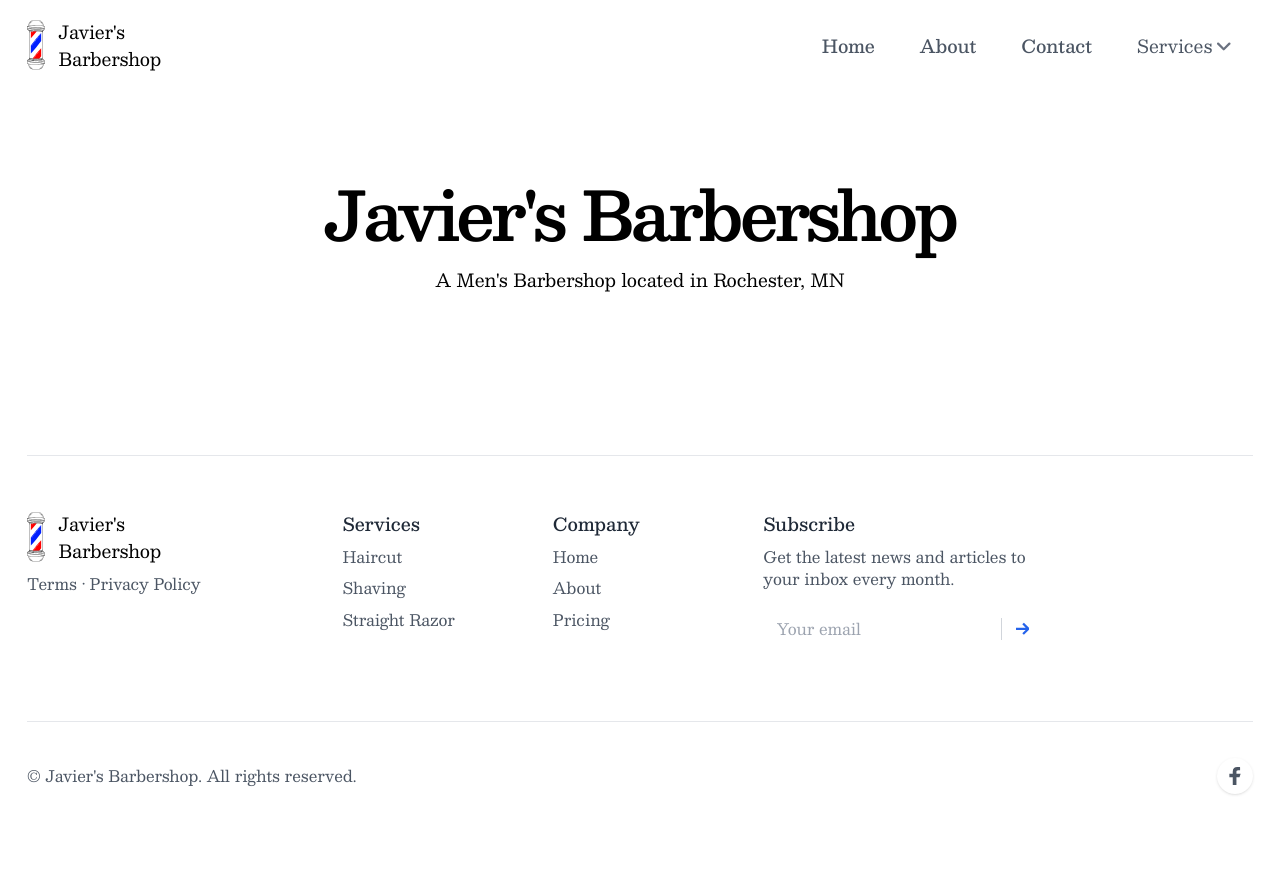
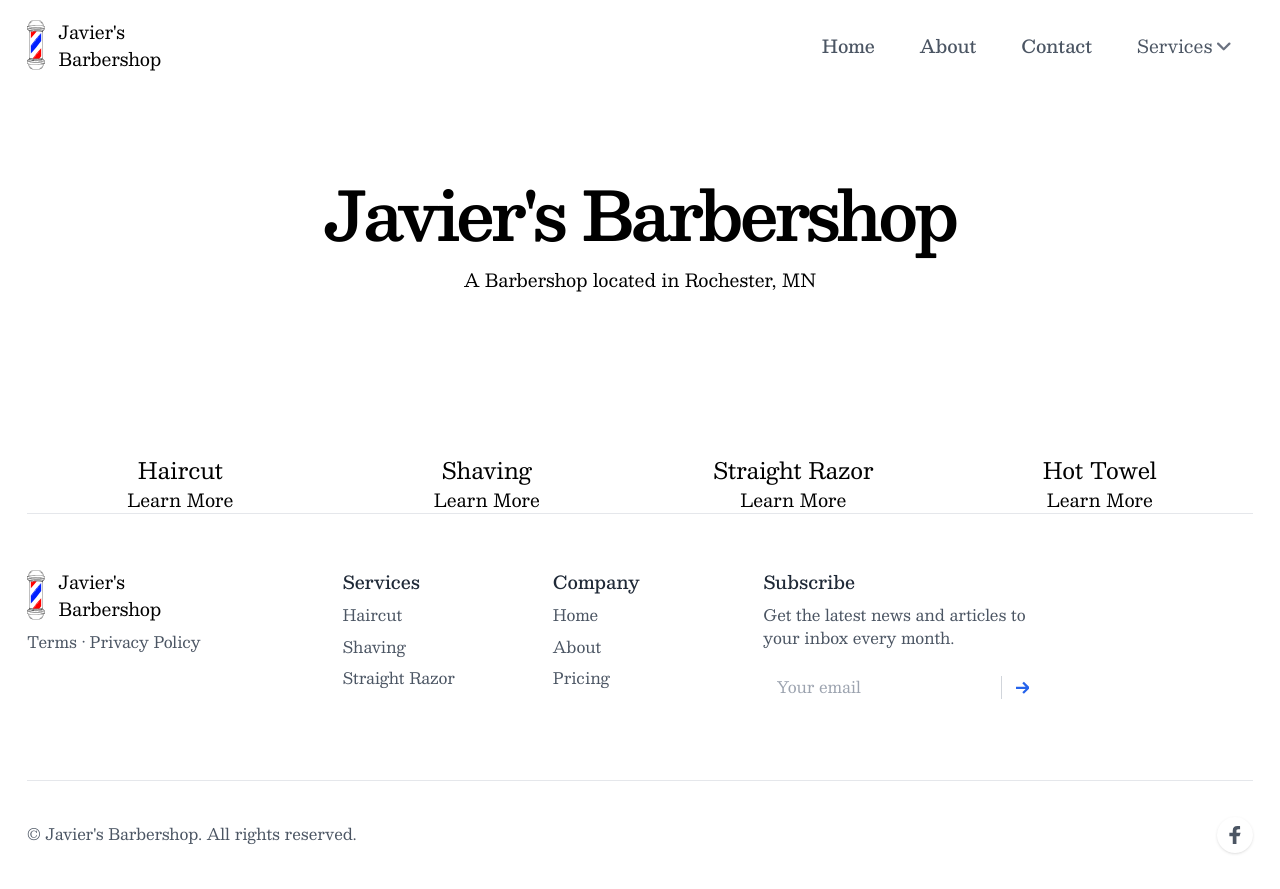
Before and after one commit to zackmorgs/javier, a Next.js app: page / in a window 1280 px wide. Before the commit the page ends 830 px from the top, so only its background shows below. Built offline with nearby package versions, Linux system fonts and the light colour scheme.

Commit message:
added services, more updates soon

```diff
--- a/app/(default)/page.tsx
+++ b/app/(default)/page.tsx
@@ -9,7 +9,7 @@ export default function Home() {
           <iframe src="https://www.google.com/maps/embed?pb=!1m18!1m12!1m3!1d15282225.79979123!2d73.7250245393691!3d20.750301298393563!2m3!1f0!2f0!3f0!3m2!1i1024!2i768!4f13.1!3m3!1m2!1s0x30635ff06b92b791%3A0xd78c4fa1854213a6!2sIndia!5e0!3m2!1sen!2sin!4v1587818542745!5m2!1sen!2sin" width="600" height="450" frameborder="0" style={{border:0}} allowfullscreen="" aria-hidden="false" tabindex="0"></iframe>
         </div> */}
 
-      {/* <Services/> */}
+      <Services/>
     </>
   )
 }
--- /dev/null
+++ b/app/services/haircut/page.tsx
@@ -0,0 +1,9 @@
+import Hero from "@/components/ui/hero"
+
+export default function Page() {
+    return (
+        <Hero title="Haircuts">
+            <p>A bit about my haircut service and what I have to offer with it.</p>
+        </Hero>
+    )
+}
--- /dev/null
+++ b/app/services/hot-towel/page.tsx
@@ -0,0 +1,9 @@
+import Hero from "@/components/ui/hero"
+
+export default function Page() {
+    return (
+        <Hero title="Hot Towel">
+            <p>A bit about my hot towel service and what I have to offer with it.</p>
+        </Hero>
+    )
+}
--- /dev/null
+++ b/app/services/shaving/page.tsx
@@ -0,0 +1,9 @@
+import Hero from "@/components/ui/hero"
+
+export default function Page() {
+    return (
+        <Hero title="Shaving">
+            <p>A bit about my shaving service and what I have to offer with it.</p>
+        </Hero>
+    )
+}
--- /dev/null
+++ b/app/services/straight-razor/page.tsx
@@ -0,0 +1,9 @@
+import Hero from "@/components/ui/hero"
+
+export default function Page() {
+    return (
+        <Hero title="Straight Razor">
+            <p>A bit about my straight razor service and what I have to offer with it.</p>
+        </Hero>
+    )
+}
--- a/components/hero-homepage.tsx
+++ b/components/hero-homepage.tsx
@@ -12,7 +12,7 @@ export default function HeroHomepage() {
                     <div className="text-center pb-12 md:pb-16">
                         <h1 className="text-5xl md:text-6xl font-extrabold leading-tighter tracking-tighter mb-4" data-aos="zoom-y-out">Javier's Barbershop</h1>
                         <div className="max-w-xs mx-auto sm:max-w-none sm:flex sm:justify-center" data-aos="zoom-y-out" data-aos-delay="300">
-                            <p>A Men's Barbershop located in Rochester, MN</p>
+                            <p>A Barbershop located in Rochester, MN</p>
                         </div>
                     </div>
                 </div>
--- a/components/services.tsx
+++ b/components/services.tsx
@@ -1,32 +1,26 @@
+import Link from 'next/link';
+import { services } from '@/data/services';
+
 export default function Services() {
-    const services = [
-        {
-            name: "Haircut",
-            picture: "",
-            link: "/services/haircut"
-        },
-        {
-            name: "Shaving",
-            picture: "",
-            link: "/services/shaving"
-        },
-        {
-            name: "",
-            picture: "",
-            link: ""
-        }
-    ]
+
     return (
-        <section id="services" className="max-w-6xl mx-auto px-4 sm:px-6">
-            <ul>
-                {services.map((service)=>{
+        <section id="services">
+            <div className="max-w-6xl mx-auto px-5 sm:px-6">
+                <ul className="grid sm:grid-cols-1 md:grid-cols-2 lg:grid-cols-4">
+                    {services.map((service) => {
                         return (
                             <li>
-                            <h5>{service.name}</h5>
+                                <Link href={service.link} className="flex flex-col justify-center text-center">
+                                    <h4 className="text-xl">{service.name}</h4>
+                                    <Link href={service.link}>
+                                        Learn More
+                                    </Link>
+                                </Link>
                             </li>
                         )
                     })}
                 </ul>
+            </div>
         </section>
     )
 }
--- a/components/ui/header.tsx
+++ b/components/ui/header.tsx
@@ -51,16 +51,16 @@ export default function Header() {
               <Dropdown title="Services">
                 {/* 2nd level: hover */}
                 <li>
-                  <Link href="/services/haircuts" className="font-medium text-sm text-gray-600 hover:text-gray-900 flex py-2 px-2 leading-tight">Websites</Link>
+                  <Link href="/services/haircuts" className="font-medium text-sm text-gray-600 hover:text-gray-900 flex py-2 px-2 leading-tight">Haircuts</Link>
                 </li>
                 <li>
-                  <Link href="/services/shaving" className="font-medium text-sm text-gray-600 hover:text-gray-900 flex py-2 px-2 leading-tight">AI</Link>
+                  <Link href="/services/shaving" className="font-medium text-sm text-gray-600 hover:text-gray-900 flex py-2 px-2 leading-tight">Shaving</Link>
                 </li>
                 <li>
-                  <Link href="/services/" className="font-medium text-sm text-gray-600 hover:text-gray-900 flex py-2 px-2 leading-tight">E-Commerce</Link>
+                  <Link href="/services/hot-towel" className="font-medium text-sm text-gray-600 hover:text-gray-900 flex py-2 px-2 leading-tight">Hot Towel</Link>
                 </li>
                 <li>
-                  <Link href="/services/branding" className="font-medium text-sm text-gray-600 hover:text-gray-900 flex py-2 px-2 leading-tight">Branding</Link>
+                  <Link href="/services/straight-razor" className="font-medium text-sm text-gray-600 hover:text-gray-900 flex py-2 px-2 leading-tight">Straight Razor</Link>
                 </li>
               </Dropdown>
 
--- /dev/null
+++ b/data/services.tsx
@@ -0,0 +1,22 @@
+export const services = [
+    {
+        name: "Haircut",
+        picture: "",
+        link: "/services/haircut"
+    },
+    {
+        name: "Shaving",
+        picture: "",
+        link: "/services/shaving"
+    },
+    {
+        name: "Straight Razor",
+        picture: "",
+        link: "/services/straight-razor"
+    },
+    {
+        name: "Hot Towel",
+        picture: "",
+        link: "/services/hot-towel"
+    }
+]
--- a/tsconfig.json
+++ b/tsconfig.json
@@ -22,6 +22,6 @@
       "@/*": ["./*"]
     }
   },
-  "include": ["next-env.d.ts", "**/*.ts", "**/*.tsx", ".next/types/**/*.ts"],
+  "include": ["next-env.d.ts", "**/*.ts", "**/*.tsx", ".next/types/**/*.ts", "data/services.js"],
   "exclude": ["node_modules"]
 }
```
Lines whose indentation alone changed are shown as unchanged.
